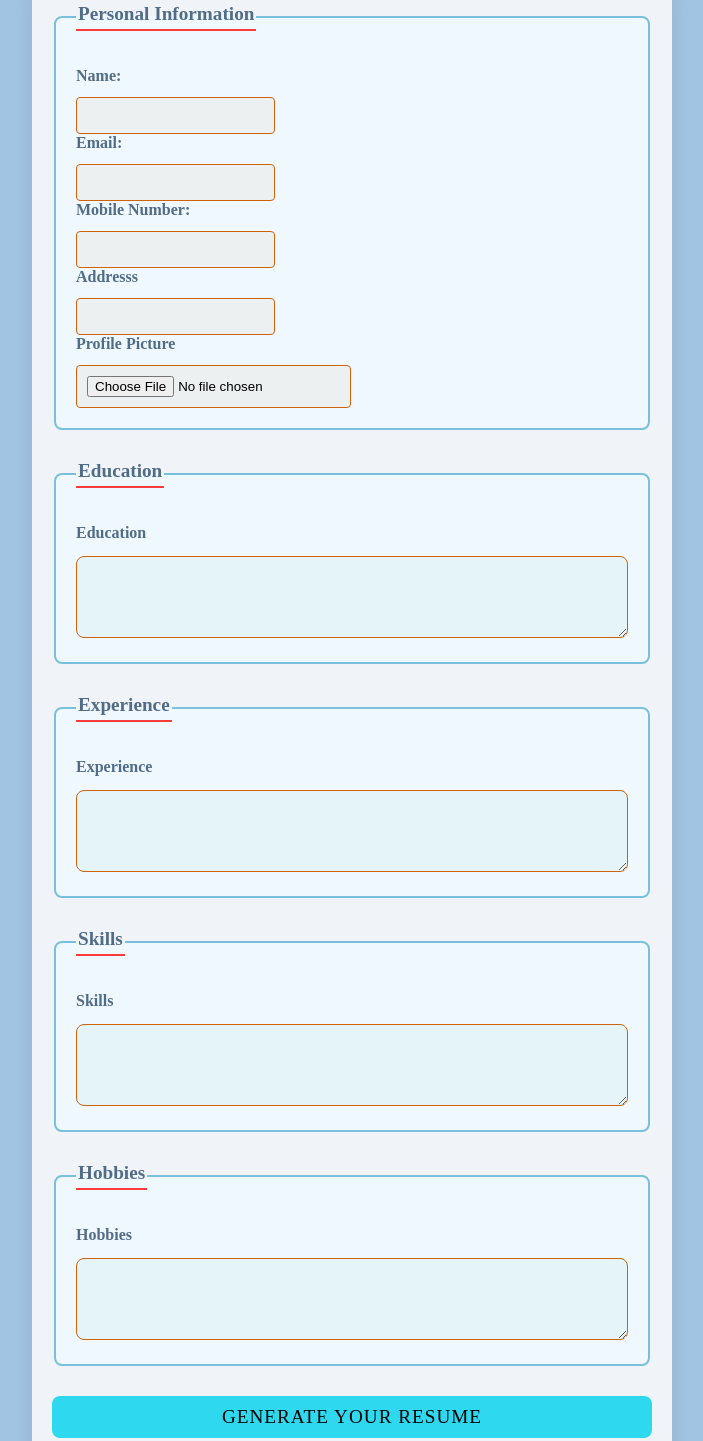
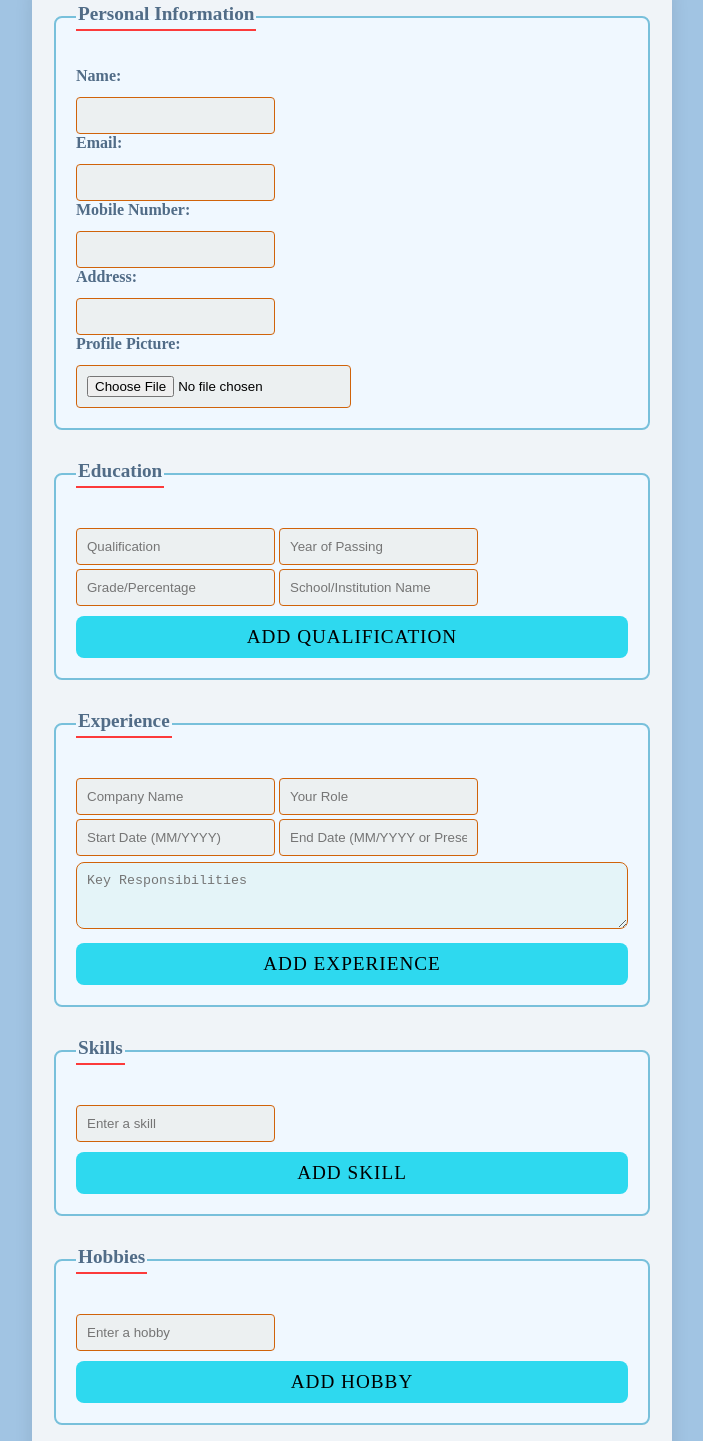
Before and after one commit to Tahasaif3/milestone3-dynamic-resume-builder, a plain HTML site: page index.html in a window 1280 px wide. Shown: the part 127-1568 px from the top of the page, without its empty margins (288-991 px from the left). Drawn offline with Linux system fonts and the light colour scheme.

Commit message:
index.html

```diff
--- a/index.html
+++ b/index.html
@@ -3,74 +3,83 @@
 <head>
     <meta charset="UTF-8">
     <meta name="viewport" content="width=device-width, initial-scale=1.0">
-    <title>Resume Builder</title>
+    <title>Dynamic Resume Builder</title>
     <link rel="stylesheet" href="style.css">
 </head>
 <body>
-    <!--Header-->
     <header>
-       <h1>Dynamic Resume Builder</h1>
+        <h1>Dynamic Resume Builder</h1>
     </header>
-    <form id="resumeForm" action="">
-        <!--Personal Information-->
+
+    <form id="resumeForm">
         <fieldset>
             <legend>Personal Information</legend>
-            <label for="name">Name: </label>
+            <label for="name">Name:</label>
             <input type="text" id="name" name="name" required>
 
-            <label for="email">Email: </label>
+            <label for="email">Email:</label>
             <input type="email" id="email" name="email" required>
 
-            <label for="phone">Mobile Number: </label>
+            <label for="phone">Mobile Number:</label>
             <input type="tel" id="phone" name="phone" required>
 
-            <label for="address">Addresss </label>
-            <input type="address" id="address" name="address" required>
+            <label for="address">Address:</label>
+            <input type="text" id="address" name="address" required>
 
-
-            <!--Profile Picture-->
-            <label for="profilePicture">Profile Picture </label>
+            <label for="profilePicture">Profile Picture:</label>
             <input type="file" id="profilePicture" name="profilePicture" accept="image/*" required>
-
         </fieldset>
 
-        <!-- Education -->
         <fieldset>
             <legend>Education</legend>
-            <label for="education">Education</label>
-            <textarea id="education" name="education" rows="4" required></textarea>
+            <div id="educationEntries">
+                <div class="education-entry">
+                    <input type="text" name="qualification[]" placeholder="Qualification" required>
+                    <input type="number" name="year[]" placeholder="Year of Passing" required>
+                    <input type="text" name="grade[]" placeholder="Grade/Percentage" required>
+                    <input type="text" name="school[]" placeholder="School/Institution Name" required>
+                </div>
+            </div>
+            <button type="button" id="addEducation">Add Qualification</button>
         </fieldset>
 
-        <!--Experience-->
         <fieldset>
             <legend>Experience</legend>
-            <label for="experience">Experience</label>
-            <textarea id="experience" name="experience" rows="4" required></textarea>
+            <div id="experienceEntries">
+                <div class="experience-entry">
+                    <input type="text" name="company[]" placeholder="Company Name" required>
+                    <input type="text" name="role[]" placeholder="Your Role" required>
+                    <input type="text" name="startDate[]" placeholder="Start Date (MM/YYYY)" required>
+                    <input type="text" name="endDate[]" placeholder="End Date (MM/YYYY or Present)" required>
+                    <textarea name="responsibilities[]" placeholder="Key Responsibilities" rows="3" required></textarea>
+                </div>
+            </div>
+            <button type="button" id="addExperience">Add Experience</button>
         </fieldset>
 
-        <!--Skills-->
         <fieldset>
             <legend>Skills</legend>
-            <label for="skills">Skills</label>
-            <textarea id="skills" name="skills" rows="4" required></textarea>
+            <div id="skillsEntries">
+                <input type="text" name="skills[]" placeholder="Enter a skill" required>
+            </div>
+            <button type="button" id="addSkill">Add Skill</button>
         </fieldset>
 
-        <!--Hobbies-->
         <fieldset>
             <legend>Hobbies</legend>
-            <label for="hobbies">Hobbies</label>
-            <textarea id="hobbies" name="hobbies" rows="4" required></textarea>
+            <div id="hobbiesEntries">
+                <input type="text" name="hobbies[]" placeholder="Enter a hobby" required>
+            </div>
+            <button type="button" id="addHobby">Add Hobby</button>
         </fieldset>
 
-        <!--button-->
         <button type="submit">Generate Your Resume</button>
     </form>
 
     <div id="resumeOutput">
-        <!--Resume will be Generated Here-->
+        <!-- Resume will be generated here -->
     </div>
 
-   <!--Footer-->
     <footer>
         <p>Made by Taha Saif</p>
     </footer>
```
